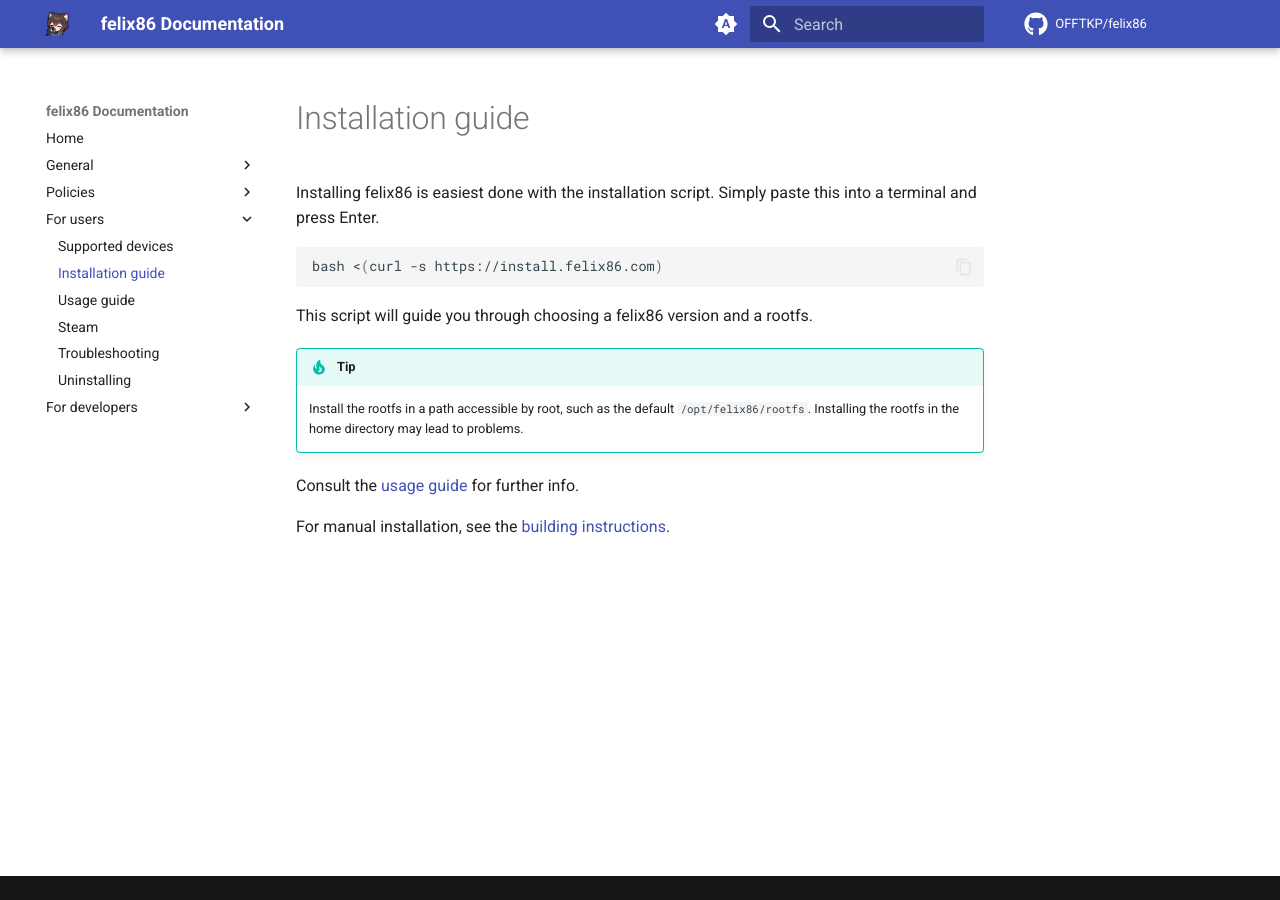
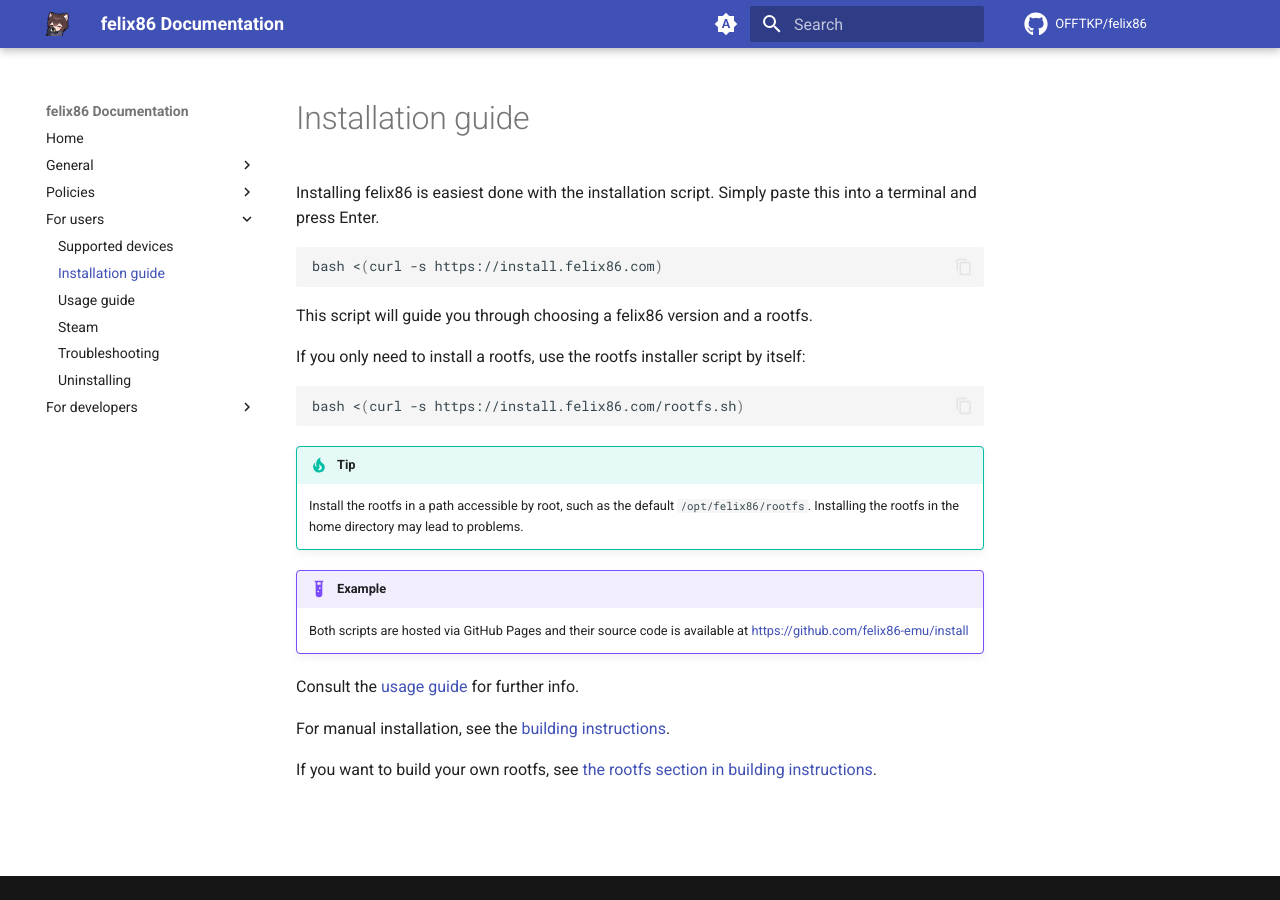
Before and after one commit to felix86-emu/docs, an MkDocs documentation site: the page built from docs/users/installation-guide.md, in a window 1280 px wide. Built offline with MkDocs 1.6.1 and Material for MkDocs 9.7.7, drawn with Linux system fonts in a browser that asks for light colours; comment, search, counter and statistics services are not loaded.

Commit message:
Update docs

````diff
--- a/docs/users/installation-guide.md
+++ b/docs/users/installation-guide.md
@@ -9,10 +9,19 @@ bash <(curl -s https://install.felix86.com)
 
 This script will guide you through choosing a felix86 version and a rootfs.
 
+If you only need to install a rootfs, use the rootfs installer script by itself:
+```sh
+bash <(curl -s https://install.felix86.com/rootfs.sh)
+```
+
 !!! tip
     Install the rootfs in a path accessible by root, such as the default `/opt/felix86/rootfs`. Installing the rootfs in the home directory may lead to problems.
 
+!!! example
+    Both scripts are hosted via GitHub Pages and their source code is available at [https://github.com/felix86-emu/install](https://github.com/felix86-emu/install)
 
 Consult the [usage guide](./usage-guide.md) for further info.
 
 For manual installation, see the [building instructions](../devs/building-instructions.md).
+
+If you want to build your own rootfs, see [the rootfs section in building instructions](../devs/building-instructions.md#rootfs).
````
